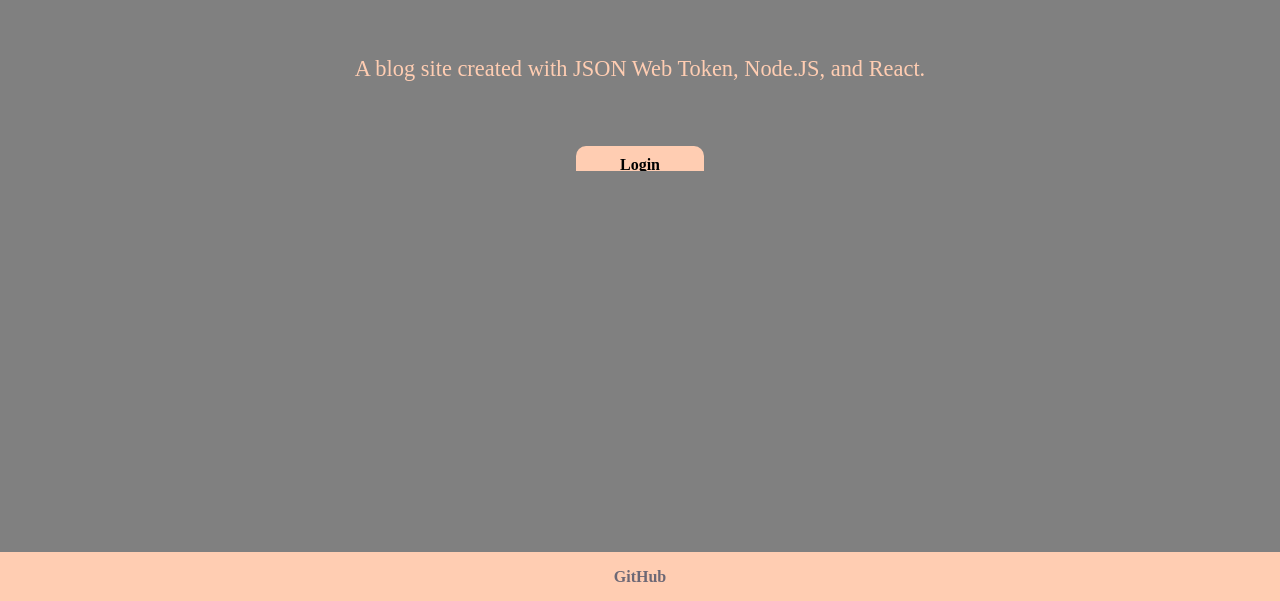
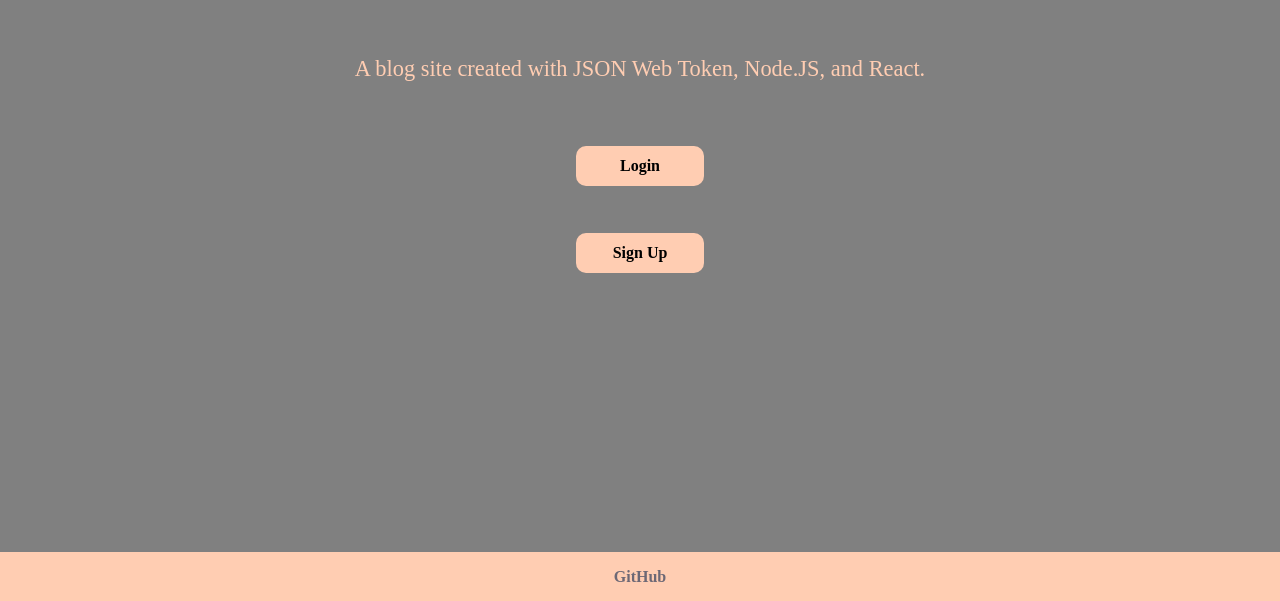
Before and after one commit to jkor2/blog_post_fullstack, a React (Create React App) app in the folder frontend/: page / in a window 1280 px wide. Shown: the part 199-800 px from the top of the page. Built offline with nearby package versions, Linux system fonts and the light colour scheme.

Commit message:
CSS Bug Corrected

```diff
--- a/frontend/src/styles.css
+++ b/frontend/src/styles.css
@@ -36,7 +36,7 @@
   color: #FFCDB2;
 }
 .login-singup {
-  height: 10%;
+  height: 30%;
   width: 100vw;
   display: flex;
   flex-direction: column;
@@ -248,7 +248,7 @@ textarea{
   height: 8vh;
 }
 .body{
-  height: 100%;
+  height: 100vh;
   display: flex;
   flex-direction: column;
   margin-top: 15%;
```
